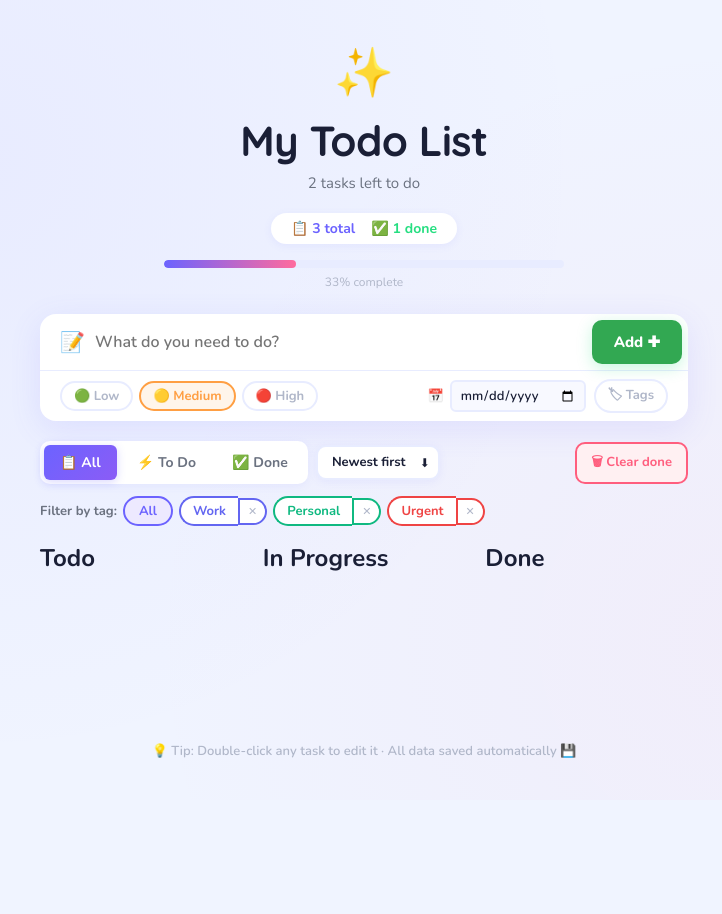
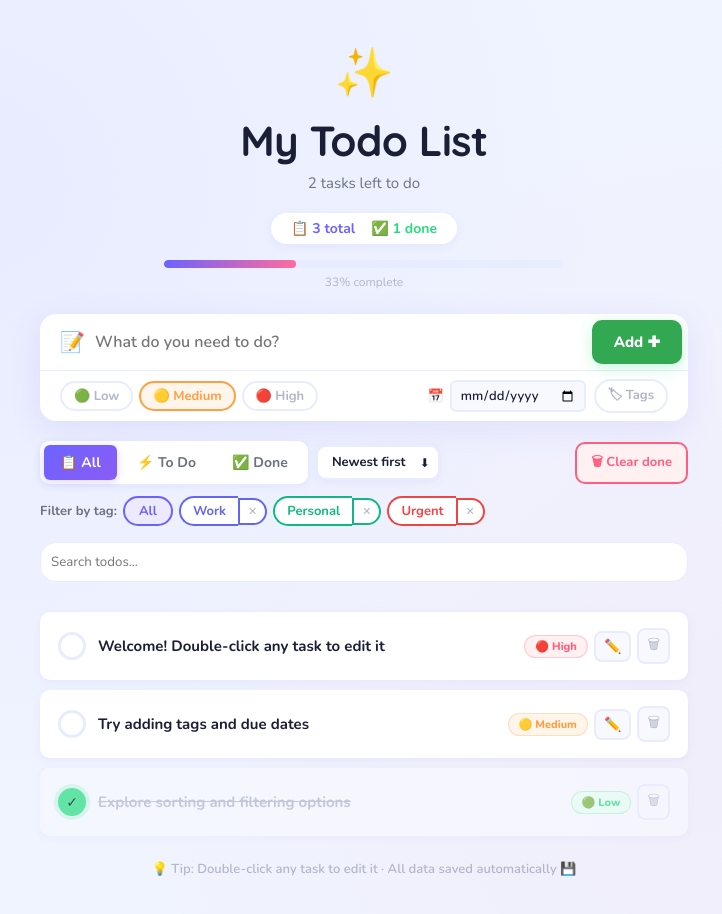
Before and after one commit to Gouthamipoojary/To-Do, a React (Vite) app: page / in a window 1280 px wide. Shown: the top 914 px of the page, without its empty margins (276-998 px from the left). Before the commit the page ends 800 px from the top, so only its background shows below. Built offline with nearby package versions, Linux system fonts and the light colour scheme.

Commit message:
removed kanban

```diff
--- a/src/components/TodoList.tsx
+++ b/src/components/TodoList.tsx
@@ -17,21 +17,6 @@ export function TodoList({ todos, tags, onToggle, onDelete, onUpdate }: TodoList
     todo.text.toLowerCase().includes(searchTerm.toLowerCase())
   );
 
-  const kanbanStages = {
-    Todo: [],
-    InProgress: [],
-    Done: [],
-  };
-
-  filteredTodos.forEach(todo => {
-    if (todo.status === "Todo") {
-      kanbanStages.Todo.push(todo);
-    } else if (todo.status === "In Progress") {
-      kanbanStages.InProgress.push(todo);
-    } else if (todo.status === "Done") {
-      kanbanStages.Done.push(todo);
-    }
-  });
 
   if (filteredTodos.length === 0) {
     return (
@@ -50,10 +35,16 @@ export function TodoList({ todos, tags, onToggle, onDelete, onUpdate }: TodoList
   }
 
   return (
-    <div style={{ display: "flex", gap: 20 }}>
-      <div style={{ flex: 1 }}>
-        <h2>Todo</h2>
-        {kanbanStages.Todo.map(todo => (
+    <div style={{ display: "flex", flexDirection: "column", gap: 10 }}>
+      <input
+        type="text"
+        placeholder="Search todos..."
+        value={searchTerm}
+        onChange={(e) => setSearchTerm(e.target.value)}
+        style={{ marginBottom: 20, padding: 10, borderRadius: "var(--radius)", border: "1px solid var(--border)" }}
+      />
+
+      {filteredTodos.map(todo => (
         <TodoItem
           key={todo.id}
           todo={todo}
@@ -64,32 +55,5 @@ export function TodoList({ todos, tags, onToggle, onDelete, onUpdate }: TodoList
         />
       ))}
     </div>
-      <div style={{ flex: 1 }}>
-        <h2>In Progress</h2>
-        {kanbanStages.InProgress.map(todo => (
-          <TodoItem
-            key={todo.id}
-            todo={todo}
-            tags={tags}
-            onToggle={onToggle}
-            onDelete={onDelete}
-            onUpdate={onUpdate}
-          />
-        ))}
-      </div>
-      <div style={{ flex: 1 }}>
-        <h2>Done</h2>
-        {kanbanStages.Done.map(todo => (
-          <TodoItem
-            key={todo.id}
-            todo={todo}
-            tags={tags}
-            onToggle={onToggle}
-            onDelete={onDelete}
-            onUpdate={onUpdate}
-          />
-        ))}
-      </div>
-    </div>
   );
 }
```
Lines whose indentation alone changed are shown as unchanged.
